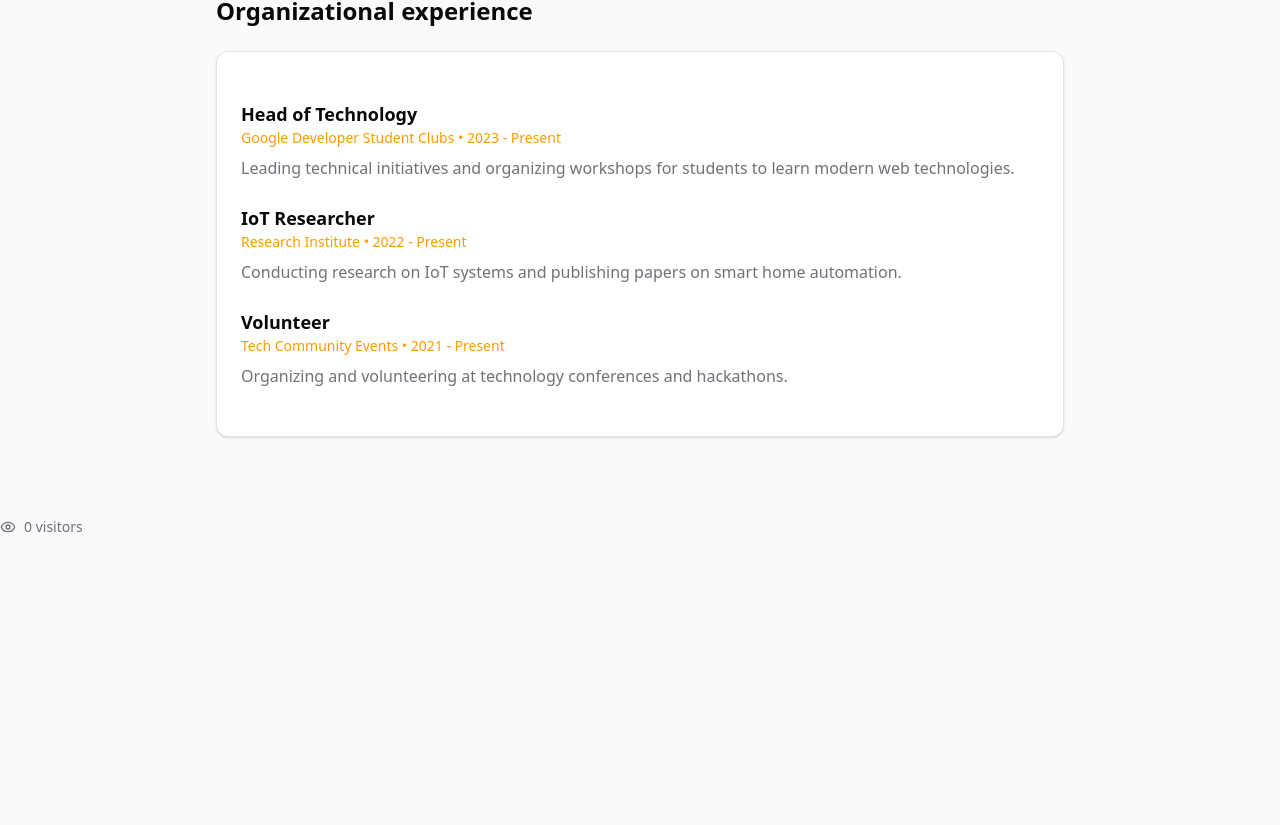
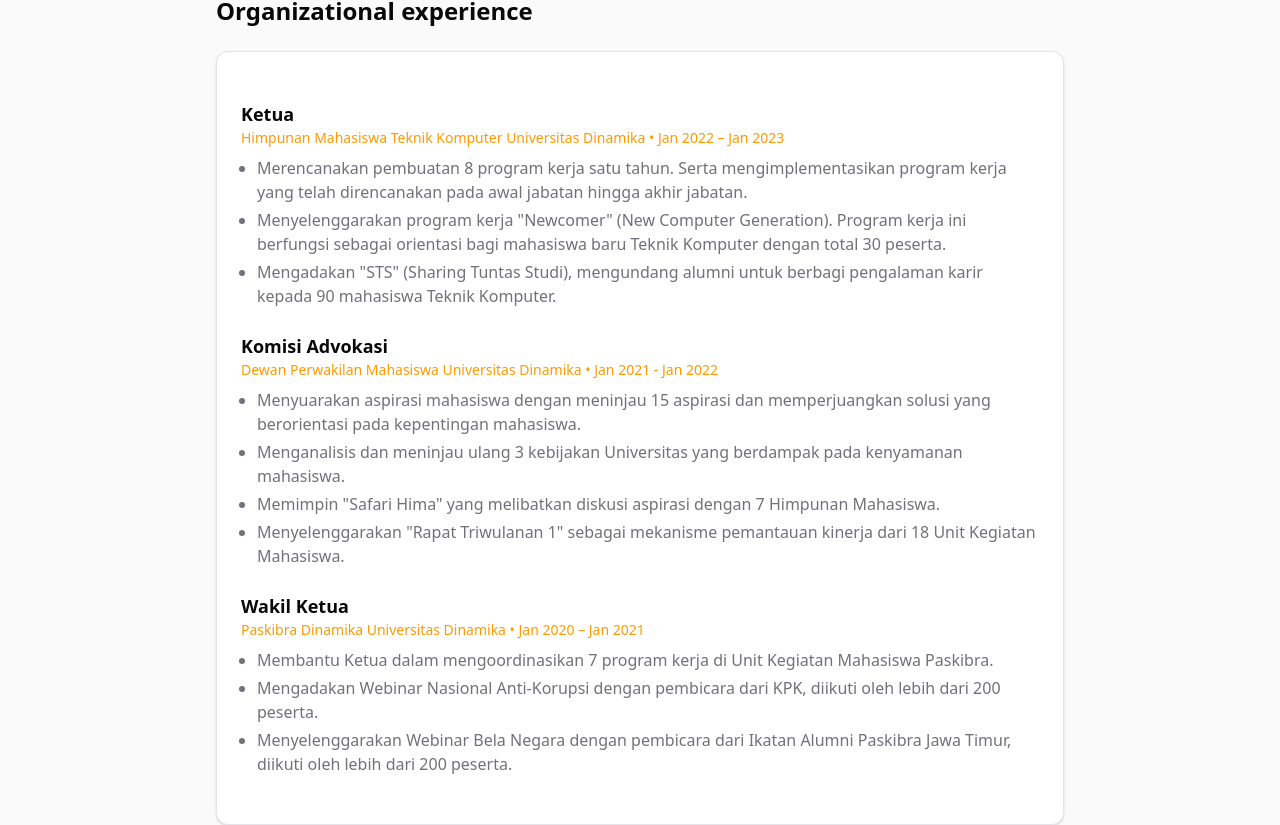
Before and after one commit to rivaldisinkoprima/portfolio_vercel, a Next.js app: page /about in a window 1280 px wide. Shown: the part 1559-2384 px from the top of the page. Before the commit the page ends 2128 px from the top, so only its background shows below. Built offline with nearby package versions, Linux system fonts and the light colour scheme; no server answers; the database is empty.

Commit message:
organization

```diff
--- a/src/app/about/page.tsx
+++ b/src/app/about/page.tsx
@@ -251,25 +251,32 @@
               <CardContent className="p-6">
                 <div className="space-y-6">
                   <div>
-                    <h3 className="text-lg font-semibold">Head of Technology</h3>
-                    <p className="text-amber-500 text-sm">Google Developer Student Clubs • 2023 - Present</p>
-                    <p className="text-muted-foreground mt-2">
-                      Leading technical initiatives and organizing workshops for students to learn modern web technologies.
-                    </p>
+                    <h3 className="text-lg font-semibold">Ketua</h3>
+                    <p className="text-amber-500 text-sm">Himpunan Mahasiswa Teknik Komputer Universitas Dinamika • Jan 2022 – Jan 2023</p>
+                    <ul className="text-muted-foreground mt-2 space-y-1 list-disc list-outside ml-4">
+                      <li>Merencanakan pembuatan 8 program kerja satu tahun. Serta mengimplementasikan program kerja yang telah direncanakan pada awal jabatan hingga akhir jabatan.</li>
+                      <li>Menyelenggarakan program kerja &quot;Newcomer&quot; (New Computer Generation). Program kerja ini berfungsi sebagai orientasi bagi mahasiswa baru Teknik Komputer dengan total 30 peserta.</li>
+                      <li>Mengadakan &quot;STS&quot; (Sharing Tuntas Studi), mengundang alumni untuk berbagi pengalaman karir kepada 90 mahasiswa Teknik Komputer.</li>
+                    </ul>
                   </div>
                   <div>
-                    <h3 className="text-lg font-semibold">IoT Researcher</h3>
-                    <p className="text-amber-500 text-sm">Research Institute • 2022 - Present</p>
-                    <p className="text-muted-foreground mt-2">
-                      Conducting research on IoT systems and publishing papers on smart home automation.
-                    </p>
+                    <h3 className="text-lg font-semibold">Komisi Advokasi</h3>
+                    <p className="text-amber-500 text-sm">Dewan Perwakilan Mahasiswa Universitas Dinamika • Jan 2021 - Jan 2022</p>
+                    <ul className="text-muted-foreground mt-2 space-y-1 list-disc list-outside ml-4">
+                      <li>Menyuarakan aspirasi mahasiswa dengan meninjau 15 aspirasi dan memperjuangkan solusi yang berorientasi pada kepentingan mahasiswa.</li>
+                      <li>Menganalisis dan meninjau ulang 3 kebijakan Universitas yang berdampak pada kenyamanan mahasiswa.</li>
+                      <li>Memimpin &quot;Safari Hima&quot; yang melibatkan diskusi aspirasi dengan 7 Himpunan Mahasiswa.</li>
+                      <li>Menyelenggarakan &quot;Rapat Triwulanan 1&quot; sebagai mekanisme pemantauan kinerja dari 18 Unit Kegiatan Mahasiswa.</li>
+                    </ul>
                   </div>
                   <div>
-                    <h3 className="text-lg font-semibold">Volunteer</h3>
-                    <p className="text-amber-500 text-sm">Tech Community Events • 2021 - Present</p>
-                    <p className="text-muted-foreground mt-2">
-                      Organizing and volunteering at technology conferences and hackathons.
-                    </p>
+                    <h3 className="text-lg font-semibold">Wakil Ketua</h3>
+                    <p className="text-amber-500 text-sm">Paskibra Dinamika Universitas Dinamika • Jan 2020 – Jan 2021</p>
+                    <ul className="text-muted-foreground mt-2 space-y-1 list-disc list-outside ml-4">
+                      <li>Membantu Ketua dalam mengoordinasikan 7 program kerja di Unit Kegiatan Mahasiswa Paskibra.</li>
+                      <li>Mengadakan Webinar Nasional Anti-Korupsi dengan pembicara dari KPK, diikuti oleh lebih dari 200 peserta.</li>
+                      <li>Menyelenggarakan Webinar Bela Negara dengan pembicara dari Ikatan Alumni Paskibra Jawa Timur, diikuti oleh lebih dari 200 peserta.</li>
+                    </ul>
                   </div>
                 </div>
               </CardContent>
```
